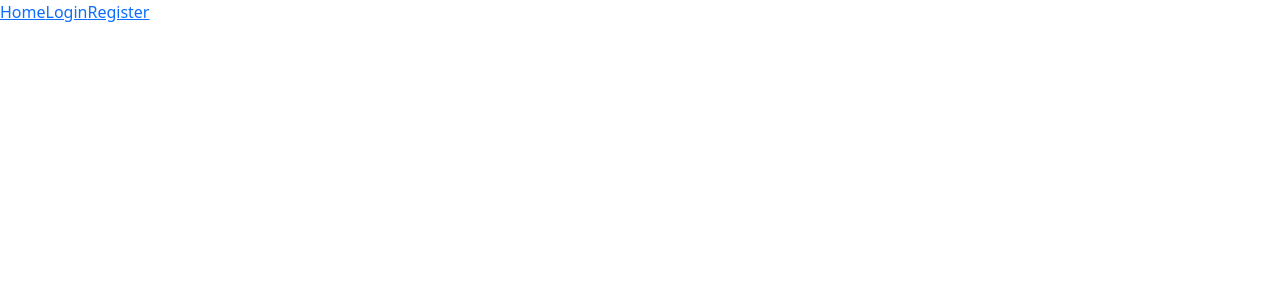
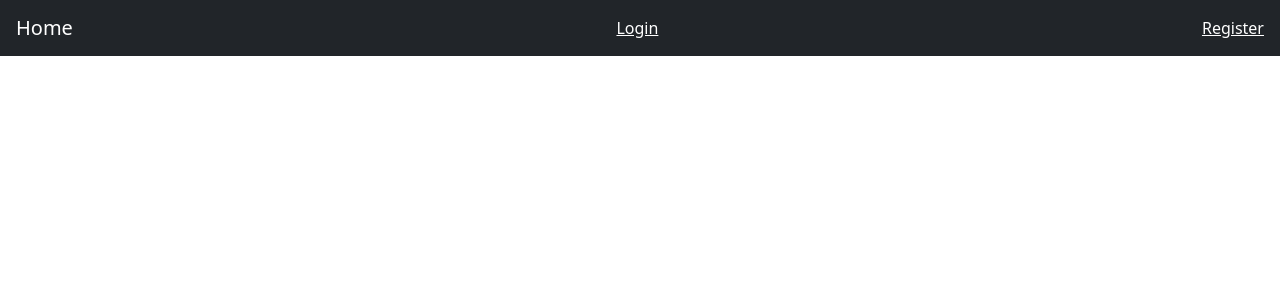
Before and after one commit to VamshiKrishnaSiribommala/Mern_workshop, a React (Vite) app in the folder client/: page / in a window 1280 px wide. Shown: the top 300 px of the page. Built offline with nearby package versions, Linux system fonts and the light colour scheme.

Commit message:
update all.jsx file

```diff
--- a/client/src/components/Navbar.jsx
+++ b/client/src/components/Navbar.jsx
@@ -1,13 +1,51 @@
 import React from 'react'
-import {Link} from 'react-router-dom'
+import { Link, useNavigate } from 'react-router-dom'
 
 export default function Navbar() {
+  const navigate = useNavigate()
+
+  const token = localStorage.getItem("token")
+  const role = localStorage.getItem("role")
+
+  function handleLogout() {
+    alert("Logged out successfully")
+    localStorage.removeItem("token")
+    localStorage.removeItem("role")
+    navigate("/login")
+  }
+
   return (
-    <div>
-      <Link to="/">Home</Link>
-      <Link to="/login">Login</Link>
-      <Link to="/register">Register</Link>
+    <nav className='navbar navbar-dark bg-dark px-3'>
+      <Link className='navbar-brand' to="/">Home</Link>
 
-    </div>
+      {
+        token ? (
+          <>
+            {role === "admin" && (
+              <Link className='nav-item text-white me-3' to="/add-product">
+                Add Product
+              </Link>
+            )}
+            {role === "user" && (
+              <Link className='nav-item text-white me-3' to="/cart">
+                Cart
+              </Link>
+            )}
+            <button className='btn btn-danger' onClick={handleLogout}>
+              Logout
+            </button>
+          </>
+        ) : (
+          <>
+            <Link className='nav-item text-white me-3' to="/login">
+              Login
+            </Link>
+            <Link className='nav-item text-white' to="/register">
+              Register
+            </Link>
+          </>
+        )
+      }
+    </nav>
   )
 }
```
